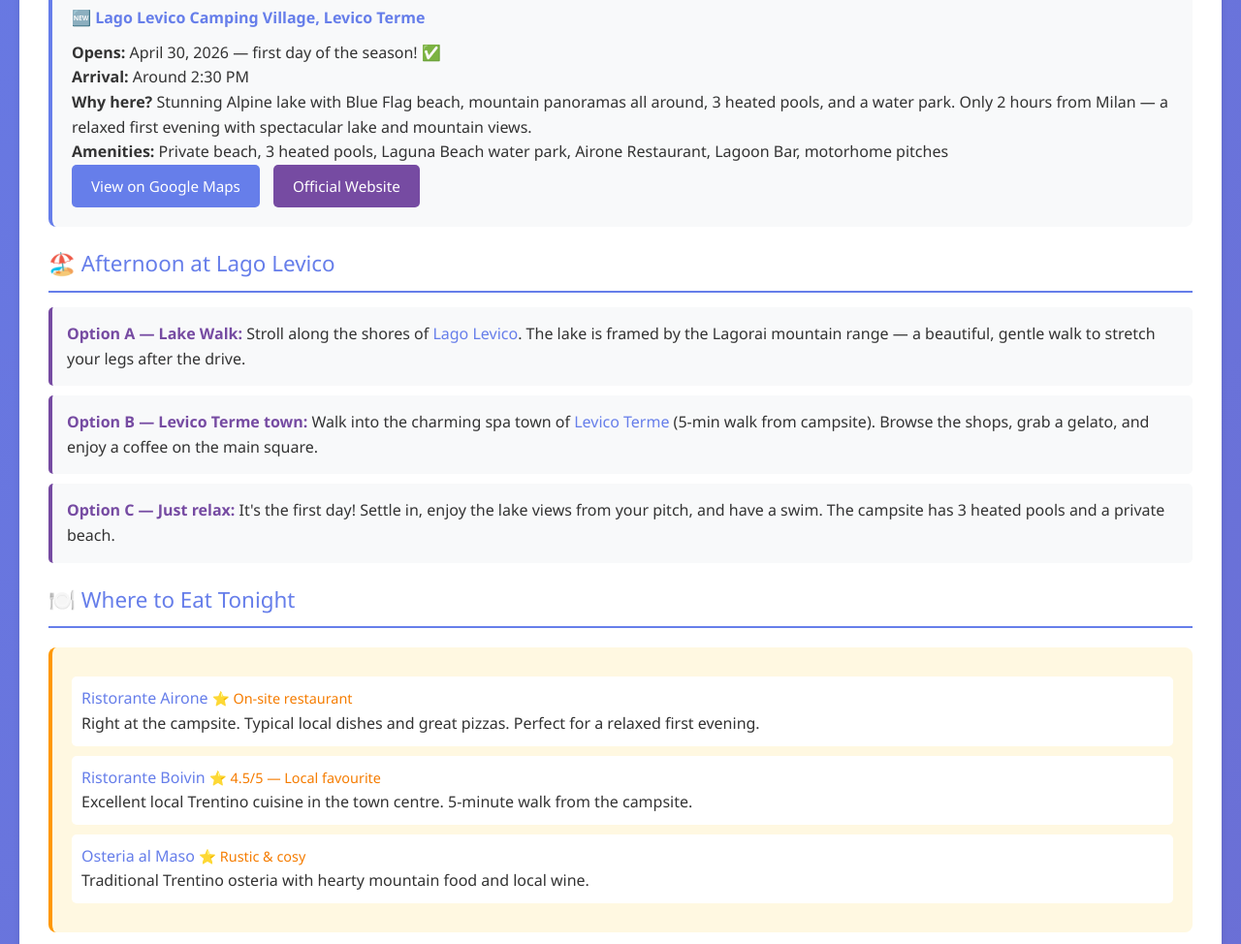
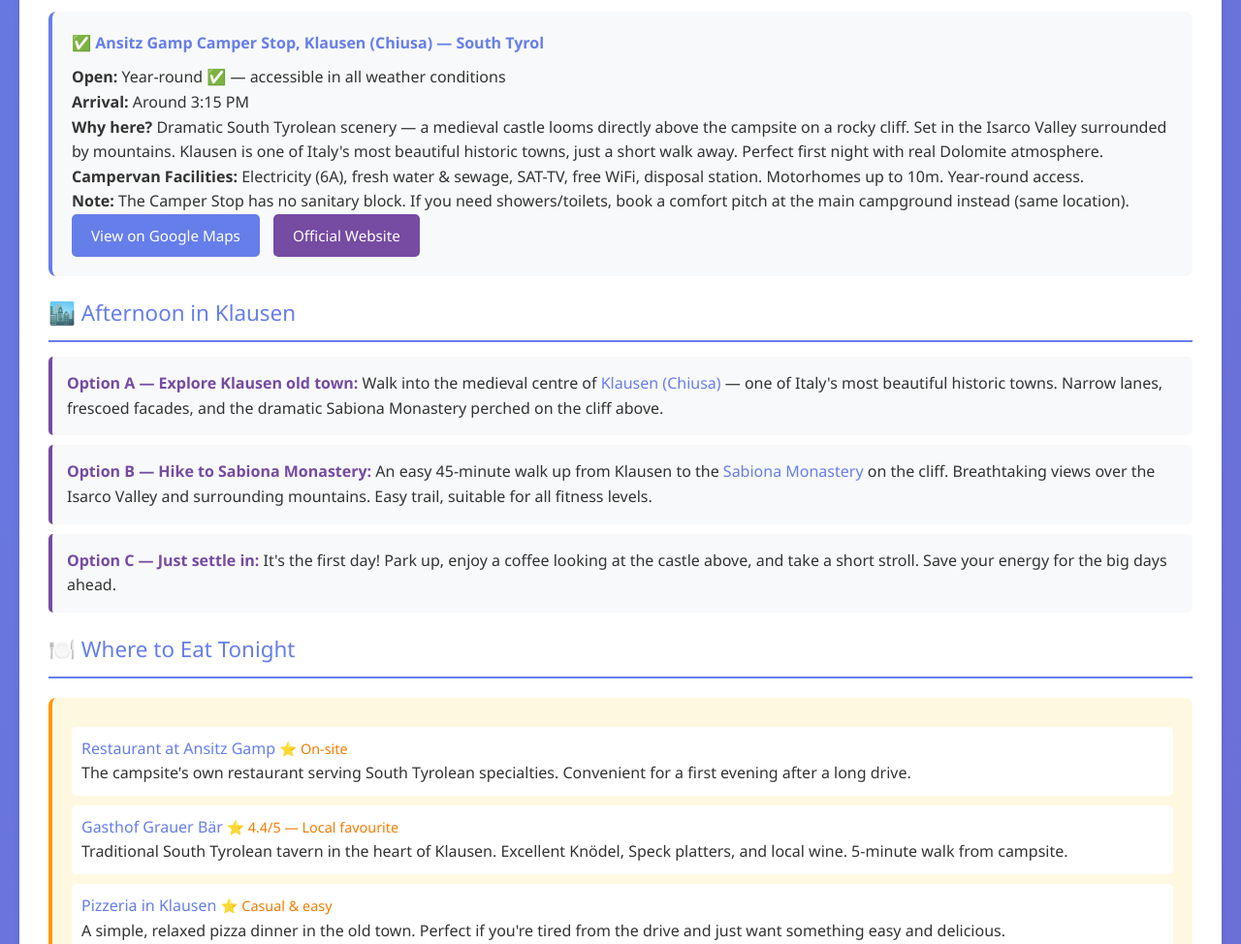
Before and after one commit to manar007/dolomites-itinerary, a plain HTML site: page index.html in a window 1280 px wide. Shown: the part 1482-2456 px from the top of the page at 97% size. Drawn offline with Linux system fonts and the light colour scheme.

Commit message:
Replace Night 1 campsite: Lago Levico → Ansitz Gamp Klausen (better views, year-round open)

```diff
--- a/index.html
+++ b/index.html
@@ -357,56 +357,57 @@
 
         <!-- DAY 1 -->
         <div class="day-section" id="day1">
-            <div class="day-header" data-en="📅 Day 1: Milan → Lago Levico (Tuesday, April 30th)" data-ru="📅 День 1: Милан → Лаго Левико (вторник, 30 апреля)">📅 Day 1: Milan → Lago Levico (Tuesday, April 30th)</div>
+            <div class="day-header" data-en="📅 Day 1: Milan → Ansitz Gamp, Klausen (Tuesday, April 30th)" data-ru="📅 День 1: Милан → Анзиц Гамп, Клаузен (вторник, 30 апреля)">📅 Day 1: Milan → Ansitz Gamp, Klausen (Tuesday, April 30th)</div>
             <div class="day-content">
-                <p data-en="A short, relaxed first drive to a stunning lakeside campsite in Trentino. Lago Levico is a beautiful Alpine lake surrounded by mountains — the perfect gentle introduction to the region, only 2 hours from Milan. Best of all, the campsite opens exactly on April 30th, 2026!" data-ru="Короткая, расслабленная первая поездка к потрясающему кемпингу у озера в Трентино. Лаго Левико — красивое альпийское озеро в окружении гор — идеальное мягкое знакомство с регионом, всего в 2 часах от Милана. И самое главное — кемпинг открывается именно 30 апреля 2026 года!">A short, relaxed first drive to a stunning lakeside campsite in Trentino. Lago Levico is a beautiful Alpine lake surrounded by mountains — the perfect gentle introduction to the region, only 2 hours from Milan. Best of all, the campsite opens exactly on April 30th, 2026!</p>
+                <p data-en="A direct drive into the heart of South Tyrol to one of the most atmospheric campsites in the Dolomites. Ansitz Gamp sits in the picturesque Isarco Valley at Klausen — a medieval hilltop town with a dramatic castle perched above. Open year-round, only 2h 45min from Milan, and the perfect first taste of authentic South Tyrol." data-ru="Прямой маршрут в сердце Южного Тироля в один из самых атмосферных кемпингов Доломитов. Анзиц Гамп расположен в живописной долине Изарко в Клаузене — средневековом горном городе с драматическим замком над головой. Открыт весь год, всего 2ч 45мин от Милана — идеальное первое знакомство с настоящим Южным Тиролем.">A direct drive into the heart of South Tyrol to one of the most atmospheric campsites in the Dolomites. Ansitz Gamp sits in the picturesque Isarco Valley at Klausen — a medieval hilltop town with a dramatic castle perched above. Open year-round, only 2h 45min from Milan, and the perfect first taste of authentic South Tyrol.</p>
 
                 <div class="section-title" data-en="🚗 Pick-up & Drive" data-ru="🚗 Получение авто и дорога">🚗 Pick-up & Drive</div>
                 <div class="route-info">
-                    <span data-en="<strong>12:00 PM (Noon):</strong> Pick up at Roadsurfer Milan Office<br><strong>12:30 PM:</strong> Begin drive to Lago Levico<br><strong>Route:</strong> Milan → A4 → Brescia → A22 → Trento → Levico Terme<br><strong>Driving Time:</strong> <span class='driving-time'>2 hours (175 km)</span><br><strong>2:30 PM:</strong> Arrive at Lago Levico — enjoy the afternoon at the lake!" data-ru="<strong>12:00 (полдень):</strong> Получение в офисе Roadsurfer в Милане<br><strong>12:30:</strong> Начало поездки к Лаго Левико<br><strong>Маршрут:</strong> Милан → A4 → Брешиа → A22 → Тренто → Левико Терме<br><strong>Время в пути:</strong> <span class='driving-time'>2 часа (175 км)</span><br><strong>14:30:</strong> Прибытие к Лаго Левико — наслаждайтесь послеполуднем у озера!"><strong>12:00 PM (Noon):</strong> Pick up at Roadsurfer Milan Office<br><strong>12:30 PM:</strong> Begin drive to Lago Levico<br><strong>Route:</strong> Milan → A4 → Brescia → A22 → Trento → Levico Terme<br><strong>Driving Time:</strong> <span class="driving-time">2 hours (175 km)</span><br><strong>2:30 PM:</strong> Arrive at Lago Levico — enjoy the afternoon at the lake!</span>
+                    <span data-en="<strong>12:00 PM (Noon):</strong> Pick up at Roadsurfer Milan Office<br><strong>12:30 PM:</strong> Begin drive to Klausen<br><strong>Route:</strong> Milan → A4 → Brescia → A22 (Brenner motorway) → Klausen exit<br><strong>Driving Time:</strong> <span class='driving-time'>2 hours 45 minutes (240 km)</span><br><strong>3:15 PM:</strong> Arrive at Ansitz Gamp — check in and explore Klausen!" data-ru="<strong>12:00 (полдень):</strong> Получение в офисе Roadsurfer в Милане<br><strong>12:30:</strong> Начало поездки в Клаузен<br><strong>Маршрут:</strong> Милан → A4 → Брешиа → A22 (автострада Бреннер) → съезд Клаузен<br><strong>Время в пути:</strong> <span class='driving-time'>2 часа 45 минут (240 км)</span><br><strong>15:15:</strong> Прибытие в Ansitz Gamp — заселитесь и исследуйте Клаузен!"><strong>12:00 PM (Noon):</strong> Pick up at Roadsurfer Milan Office<br><strong>12:30 PM:</strong> Begin drive to Klausen<br><strong>Route:</strong> Milan → A4 → Brescia → A22 (Brenner motorway) → Klausen exit<br><strong>Driving Time:</strong> <span class="driving-time">2 hours 45 minutes (240 km)</span><br><strong>3:15 PM:</strong> Arrive at Ansitz Gamp — check in and explore Klausen!</span>
                 </div>
 
                 <div class="map-container">
-                    <iframe src="https://www.google.com/maps/embed/v1/directions?key=AIzaSyBFw0Qbyq9zTFTd-tUY6dZWTgaQzuU17R8&origin=Via+Salvo+D%27Acquisto+28+Castellanza+Italy&destination=Lago+Levico+Camping+Village+Levico+Terme&mode=driving" allowfullscreen loading="lazy"></iframe>
+                    <iframe src="https://www.google.com/maps/embed/v1/directions?key=AIzaSyBFw0Qbyq9zTFTd-tUY6dZWTgaQzuU17R8&origin=Via+Salvo+D%27Acquisto+28+Castellanza+Italy&destination=Ansitz+Gamp+Klausen+South+Tyrol+Italy&mode=driving" allowfullscreen loading="lazy"></iframe>
                 </div>
 
-                <a href="https://www.google.com/maps/dir/Via+Salvo+D%27Acquisto+28+Castellanza+Italy/Lago+Levico+Camping+Village+Levico+Terme" class="btn btn-map" target="_blank" data-en="Open in Google Maps" data-ru="Открыть в Google Maps">Open in Google Maps</a>
+                <a href="https://www.google.com/maps/dir/Via+Salvo+D%27Acquisto+28+Castellanza+Italy/Ansitz+Gamp+Klausen+South+Tyrol+Italy" class="btn btn-map" target="_blank" data-en="Open in Google Maps" data-ru="Открыть в Google Maps">Open in Google Maps</a>
 
                 <div class="section-title" data-en="🏕️ Your Campsite Base Tonight" data-ru="🏕️ Ваш кемпинг на сегодня">🏕️ Your Campsite Base Tonight</div>
                 <div class="campsite-info">
-                    <h4>🆕 Lago Levico Camping Village, Levico Terme</h4>
-                    <p><strong data-en="Opens:" data-ru="Открывается:">Opens:</strong> <span data-en="April 30, 2026 — first day of the season! ✅" data-ru="30 апреля 2026 — первый день сезона! ✅">April 30, 2026 — first day of the season! ✅</span></p>
-                    <p><strong data-en="Arrival:" data-ru="Прибытие:">Arrival:</strong> <span data-en="Around 2:30 PM" data-ru="Около 14:30">Around 2:30 PM</span></p>
-                    <p><strong data-en="Why here?" data-ru="Почему здесь?">Why here?</strong> <span data-en="Stunning Alpine lake with Blue Flag beach, mountain panoramas all around, 3 heated pools, and a water park. Only 2 hours from Milan — a relaxed first evening with spectacular lake and mountain views." data-ru="Потрясающее альпийское озеро с пляжем Голубого флага, горными панорамами, 3 подогреваемыми бассейнами и аквапарком. Всего 2 часа от Милана — расслабленный первый вечер с великолепными видами на озеро и горы.">Stunning Alpine lake with Blue Flag beach, mountain panoramas all around, 3 heated pools, and a water park. Only 2 hours from Milan — a relaxed first evening with spectacular lake and mountain views.</span></p>
-                    <p><strong data-en="Amenities:" data-ru="Удобства:">Amenities:</strong> <span data-en="Private beach, 3 heated pools, Laguna Beach water park, Airone Restaurant, Lagoon Bar, motorhome pitches" data-ru="Частный пляж, 3 подогреваемых бассейна, аквапарк Laguna Beach, ресторан Airone, Lagoon Bar, места для кемперванов">Private beach, 3 heated pools, Laguna Beach water park, Airone Restaurant, Lagoon Bar, motorhome pitches</span></p>
-                    <a href="https://www.google.com/maps/search/?api=1&query=Lago+Levico+Camping+Village+Levico+Terme" class="btn btn-primary" target="_blank" data-en="View on Google Maps" data-ru="Посмотреть на Google Maps">View on Google Maps</a>
-                    <a href="https://www.campinglevico.com/en/" class="btn btn-secondary" target="_blank" style="margin-left:10px;" data-en="Official Website" data-ru="Официальный сайт">Official Website</a>
+                    <h4>✅ Ansitz Gamp Camper Stop, Klausen (Chiusa) — South Tyrol</h4>
+                    <p><strong data-en="Open:" data-ru="Открыт:">Open:</strong> <span data-en="Year-round ✅ — accessible in all weather conditions" data-ru="Круглогодично ✅ — доступно в любых погодных условиях">Year-round ✅ — accessible in all weather conditions</span></p>
+                    <p><strong data-en="Arrival:" data-ru="Прибытие:">Arrival:</strong> <span data-en="Around 3:15 PM" data-ru="Около 15:15">Around 3:15 PM</span></p>
+                    <p><strong data-en="Why here?" data-ru="Почему здесь?">Why here?</strong> <span data-en="Dramatic South Tyrolean scenery — a medieval castle looms directly above the campsite on a rocky cliff. Set in the Isarco Valley surrounded by mountains. Klausen is one of Italy's most beautiful historic towns, just a short walk away. Perfect first night with real Dolomite atmosphere." data-ru="Драматичные пейзажи Южного Тироля — средневековый замок возвышается прямо над кемпингом на скальном утёсе. Расположен в долине Изарко в окружении гор. Клаузен — один из самых красивых исторических городов Италии, в нескольких шагах ходьбы. Идеальная первая ночь с настоящей атмосферой Доломитов.">Dramatic South Tyrolean scenery — a medieval castle looms directly above the campsite on a rocky cliff. Set in the Isarco Valley surrounded by mountains. Klausen is one of Italy's most beautiful historic towns, just a short walk away. Perfect first night with real Dolomite atmosphere.</span></p>
+                    <p><strong data-en="Campervan Facilities:" data-ru="Удобства для кемпервана:">Campervan Facilities:</strong> <span data-en="Electricity (6A), fresh water &amp; sewage, SAT-TV, free WiFi, disposal station. Motorhomes up to 10m. Year-round access." data-ru="Электричество (6A), пресная вода и канализация, SAT-TV, бесплатный WiFi, сливная станция. Кемперваны до 10м. Круглогодичный доступ.">Electricity (6A), fresh water &amp; sewage, SAT-TV, free WiFi, disposal station. Motorhomes up to 10m. Year-round access.</span></p>
+                    <p><strong data-en="Note:" data-ru="Примечание:">Note:</strong> <span data-en="The Camper Stop has no sanitary block. If you need showers/toilets, book a comfort pitch at the main campground instead (same location)." data-ru="На стоянке для кемперванов нет санузла. Если вам нужны души/туалеты, забронируйте место на основном кемпинге (то же место).">The Camper Stop has no sanitary block. If you need showers/toilets, book a comfort pitch at the main campground instead (same location).</span></p>
+                    <a href="https://www.google.com/maps/search/?api=1&query=Ansitz+Gamp+Klausen+South+Tyrol" class="btn btn-primary" target="_blank" data-en="View on Google Maps" data-ru="Посмотреть на Google Maps">View on Google Maps</a>
+                    <a href="https://ansitzgamp.com/en/camperstop/" class="btn btn-secondary" target="_blank" style="margin-left:10px;" data-en="Official Website" data-ru="Официальный сайт">Official Website</a>
                 </div>
 
-                <div class="section-title" data-en="🏖️ Afternoon at Lago Levico" data-ru="🏖️ Послеполудень на Лаго Левико">🏖️ Afternoon at Lago Levico</div>
+                <div class="section-title" data-en="🏙️ Afternoon in Klausen" data-ru="🏙️ Послеполудень в Клаузене">🏙️ Afternoon in Klausen</div>
                 <div class="activity-option">
-                    <strong data-en="Option A — Lake Walk:" data-ru="Вариант А — Прогулка у озера:">Option A — Lake Walk:</strong> <span data-en="Stroll along the shores of Lago Levico. The lake is framed by the Lagorai mountain range — a beautiful, gentle walk to stretch your legs after the drive." data-ru="Прогуляйтесь вдоль берегов Лаго Левико. Озеро обрамлено горным хребтом Лагораи — красивая, лёгкая прогулка, чтобы размяться после поездки.">Stroll along the shores of <a href="https://www.google.com/maps/search/?api=1&query=Lago+Levico+Levico+Terme" class="location-link" target="_blank">Lago Levico</a>. The lake is framed by the Lagorai mountain range — a beautiful, gentle walk to stretch your legs after the drive.</span>
+                    <strong data-en="Option A — Explore Klausen old town:" data-ru="Вариант А — Исследовать старый город Клаузен:">Option A — Explore Klausen old town:</strong> <span data-en="Walk into the medieval centre of <a href='https://www.google.com/maps/search/?api=1&query=Klausen+Chiusa+South+Tyrol' class='location-link' target='_blank'>Klausen (Chiusa)</a> — one of Italy's most beautiful historic towns. Narrow lanes, frescoed facades, and the dramatic Sabiona Monastery perched on the cliff above. Stretch your legs after the drive." data-ru="Прогуляйтесь по средневековому центру <a href='https://www.google.com/maps/search/?api=1&query=Klausen+Chiusa+South+Tyrol' class='location-link' target='_blank'>Клаузена (Chiusa)</a> — одного из самых красивых исторических городов Италии. Узкие улочки, фасады с фресками и драматичный монастырь Сабиона на скале над головой.">Walk into the medieval centre of <a href="https://www.google.com/maps/search/?api=1&query=Klausen+Chiusa+South+Tyrol" class="location-link" target="_blank">Klausen (Chiusa)</a> — one of Italy's most beautiful historic towns. Narrow lanes, frescoed facades, and the dramatic Sabiona Monastery perched on the cliff above.</span>
                 </div>
                 <div class="activity-option">
-                    <strong data-en="Option B — Levico Terme town:" data-ru="Вариант Б — Город Левико Терме:">Option B — Levico Terme town:</strong> <span data-en="Walk into the charming spa town of Levico Terme (5-min walk from campsite). Browse the shops, grab a gelato, and enjoy a coffee on the main square." data-ru="Прогуляйтесь в очаровательный курортный город Левико Терме (5 минут пешком от кемпинга). Зайдите в магазины, возьмите джелато и насладитесь кофе на главной площади.">Walk into the charming spa town of <a href="https://www.google.com/maps/search/?api=1&query=Levico+Terme+town+centre" class="location-link" target="_blank">Levico Terme</a> (5-min walk from campsite). Browse the shops, grab a gelato, and enjoy a coffee on the main square.</span>
+                    <strong data-en="Option B — Hike to Sabiona Monastery:" data-ru="Вариант Б — Поход к монастырю Сабиона:">Option B — Hike to Sabiona Monastery:</strong> <span data-en="An easy 45-minute walk up from Klausen to the <a href='https://www.google.com/maps/search/?api=1&query=Sabiona+Monastery+Klausen' class='location-link' target='_blank'>Sabiona Monastery</a> on the cliff. Breathtaking views over the Isarco Valley and surrounding mountains. Easy trail, suitable for all fitness levels." data-ru="Лёгкая прогулка 45 минут из Клаузена к <a href='https://www.google.com/maps/search/?api=1&query=Sabiona+Monastery+Klausen' class='location-link' target='_blank'>монастырю Сабиона</a> на скале. Дыхательные виды на долину Изарко и окружающие горы.">An easy 45-minute walk up from Klausen to the <a href="https://www.google.com/maps/search/?api=1&query=Sabiona+Monastery+Klausen" class="location-link" target="_blank">Sabiona Monastery</a> on the cliff. Breathtaking views over the Isarco Valley and surrounding mountains. Easy trail, suitable for all fitness levels.</span>
                 </div>
                 <div class="activity-option">
-                    <strong data-en="Option C — Just relax:" data-ru="Вариант В — Просто отдохните:">Option C — Just relax:</strong> <span data-en="It's the first day! Settle in, enjoy the lake views from your pitch, and have a swim. The campsite has 3 heated pools and a private beach." data-ru="Это первый день! Устройтесь, насладитесь видами на озеро со своего места и поплавайте. В кемпинге есть 3 подогреваемых бассейна и частный пляж.">It's the first day! Settle in, enjoy the lake views from your pitch, and have a swim. The campsite has 3 heated pools and a private beach.</span>
+                    <strong data-en="Option C — Just settle in:" data-ru="Вариант В — Просто устройтесь:">Option C — Just settle in:</strong> <span data-en="It's the first day! Park up, enjoy a coffee looking at the castle above, and take a short stroll. Save your energy for the big days ahead." data-ru="Это первый день! Паркуйтесь, насладитесь кофе с видом на замок над головой и немного погуляйте. Берегите силы для больших дней впереди.">It's the first day! Park up, enjoy a coffee looking at the castle above, and take a short stroll. Save your energy for the big days ahead.</span>
                 </div>
 
                 <div class="section-title" data-en="🍽️ Where to Eat Tonight" data-ru="🍽️ Где поужинать сегодня">🍽️ Where to Eat Tonight</div>
                 <div class="restaurant-section">
                     <div class="restaurant-item">
-                        <strong><a href="https://www.google.com/maps/search/?api=1&query=Ristorante+Airone+Levico+Terme" class="location-link" target="_blank">Ristorante Airone</a></strong> <span class="rating">⭐ On-site restaurant</span><br>
-                        <span data-en="Right at the campsite. Typical local dishes and great pizzas. Perfect for a relaxed first evening." data-ru="Прямо в кемпинге. Типичные местные блюда и отличная пицца. Идеально для расслабленного первого вечера.">Right at the campsite. Typical local dishes and great pizzas. Perfect for a relaxed first evening.</span>
+                        <strong><a href="https://www.google.com/maps/search/?api=1&query=Restaurant+Ansitz+Gamp+Klausen" class="location-link" target="_blank">Restaurant at Ansitz Gamp</a></strong> <span class="rating">⭐ On-site</span><br>
+                        <span data-en="The campsite's own restaurant serving South Tyrolean specialties. Convenient for a first evening after a long drive." data-ru="Собственный ресторан кемпинга с южнотирольскими специалитетами. Удобно для первого вечера после долгой поездки.">The campsite's own restaurant serving South Tyrolean specialties. Convenient for a first evening after a long drive.</span>
                     </div>
                     <div class="restaurant-item">
-                        <strong><a href="https://www.google.com/maps/search/?api=1&query=Ristorante+Boivin+Levico+Terme" class="location-link" target="_blank">Ristorante Boivin</a></strong> <span class="rating">⭐ 4.5/5 — Local favourite</span><br>
-                        <span data-en="Excellent local Trentino cuisine in the town centre. 5-minute walk from the campsite." data-ru="Отличная местная кухня Трентино в центре города. 5 минут пешком от кемпинга.">Excellent local Trentino cuisine in the town centre. 5-minute walk from the campsite.</span>
+                        <strong><a href="https://www.google.com/maps/search/?api=1&query=Gasthof+Grauer+B%C3%A4r+Klausen+South+Tyrol" class="location-link" target="_blank">Gasthof Grauer Bär</a></strong> <span class="rating">⭐ 4.4/5 — Local favourite</span><br>
+                        <span data-en="Traditional South Tyrolean tavern in the heart of Klausen. Excellent Knödel, Speck platters, and local wine. 5-minute walk from campsite." data-ru="Традиционная южнотирольская таверна в сердце Клаузена. Отличные Кнёдель, тарелки Спекка и местное вино. 5 минут пешком от кемпинга.">Traditional South Tyrolean tavern in the heart of Klausen. Excellent Knödel, Speck platters, and local wine. 5-minute walk from campsite.</span>
                     </div>
                     <div class="restaurant-item">
-                        <strong><a href="https://www.google.com/maps/search/?api=1&query=Osteria+al+Maso+Levico+Terme" class="location-link" target="_blank">Osteria al Maso</a></strong> <span class="rating">⭐ Rustic & cosy</span><br>
-                        <span data-en="Traditional Trentino osteria with hearty mountain food and local wine." data-ru="Традиционная трентинская остерия с сытной горной едой и местным вином.">Traditional Trentino osteria with hearty mountain food and local wine.</span>
+                        <strong><a href="https://www.google.com/maps/search/?api=1&query=Pizzeria+Klausen+South+Tyrol" class="location-link" target="_blank">Pizzeria in Klausen</a></strong> <span class="rating">⭐ Casual & easy</span><br>
+                        <span data-en="A simple, relaxed pizza dinner in the old town. Perfect if you're tired from the drive and just want something easy and delicious." data-ru="Простой, непринуждённый ужин с пиццей в старом городе. Идеально, если вы устали от поездки и хотите чего-нибудь простого и вкусного.">A simple, relaxed pizza dinner in the old town. Perfect if you're tired from the drive and just want something easy and delicious.</span>
                     </div>
                 </div>
             </div>
```
